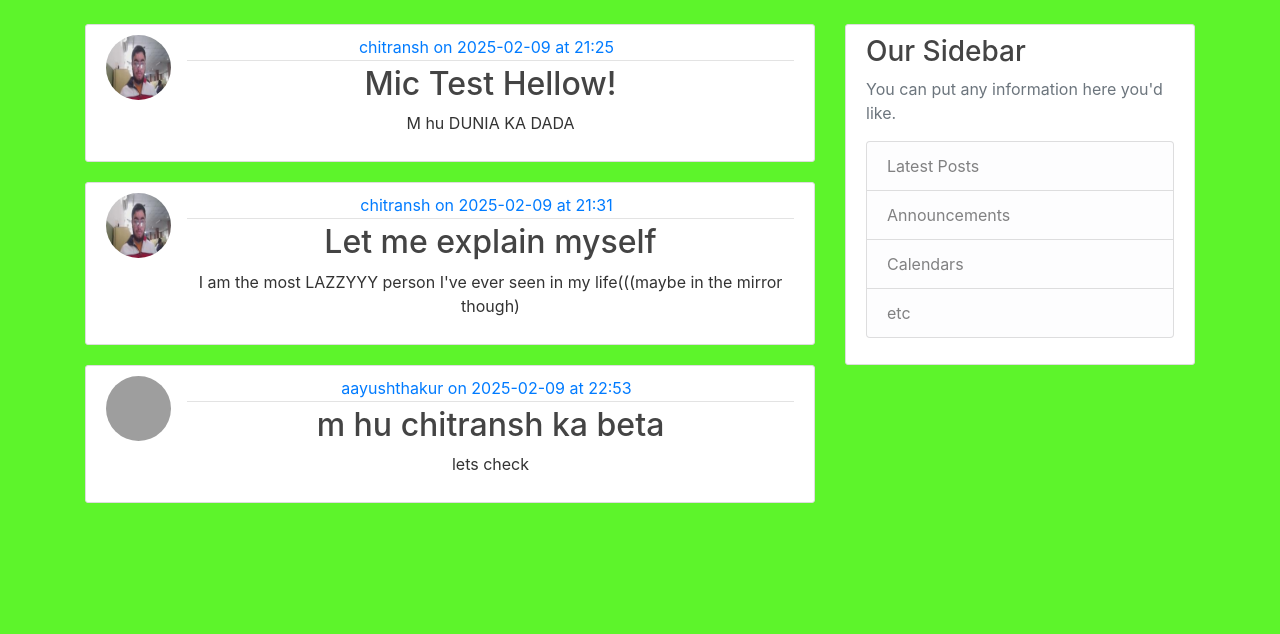
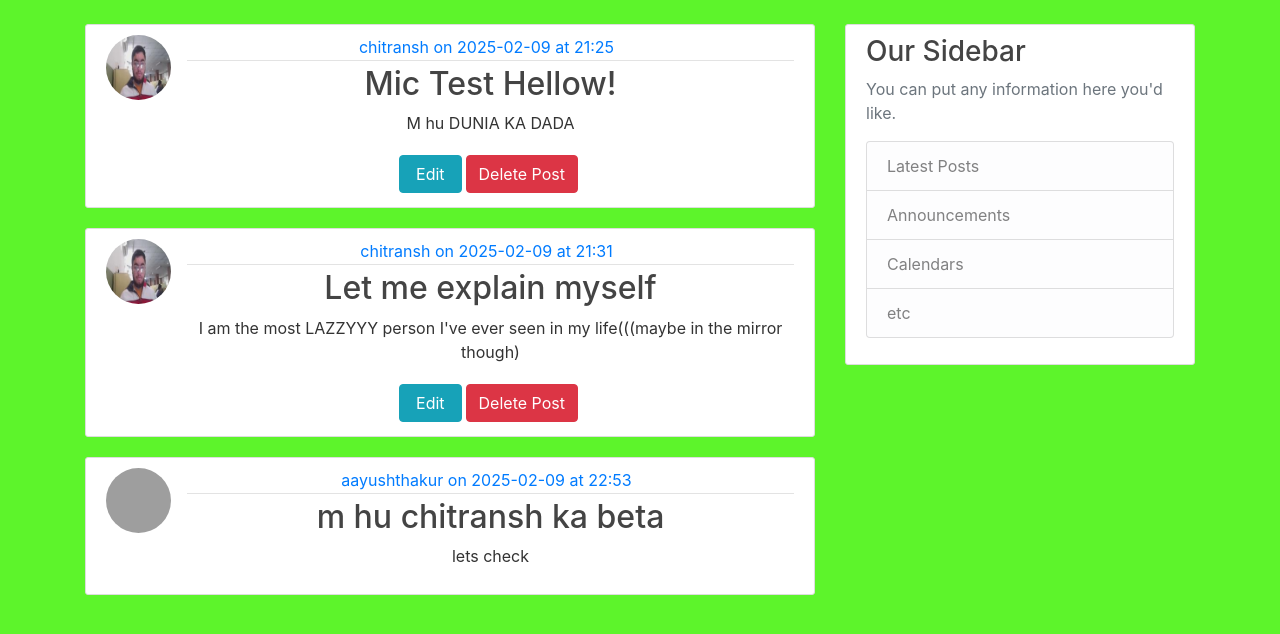
Before and after one commit to chitranshcodes/Flask-blog, a Flask app: page /home in a window 1280 px wide. Shown: the part 56-690 px from the top of the page. Run offline with Flask 3, Linux system fonts and the light colour scheme; a user stored in the database is signed in; grey boxes are pictures that could not be loaded.

Commit message:
post now editable and updatable

```diff
--- a/flaskblog/forms.py
+++ b/flaskblog/forms.py
@@ -50,3 +50,8 @@ class NewPostForm(FlaskForm):
     title= StringField('Title-of-the-Post', validators=[DataRequired()])
     content= TextAreaField('Content', validators=[DataRequired()])
     submit=SubmitField('Post')
+
+class UpdatePostForm(FlaskForm):
+    title= StringField('Title-of-the-Post', validators=[DataRequired()])
+    content= TextAreaField('Content', validators=[DataRequired()])
+    submit=SubmitField('Update Post')
--- a/flaskblog/routes.py
+++ b/flaskblog/routes.py
@@ -1,9 +1,9 @@
 import os
 import secrets
 from PIL import Image
-from flask import render_template, url_for, flash, redirect, request
+from flask import render_template, url_for, flash, redirect, request, abort
 from flaskblog.models import User, Post
-from flaskblog.forms import RegistrationForm, LoginForm, UpdationForm, NewPostForm
+from flaskblog.forms import RegistrationForm, LoginForm, UpdationForm, NewPostForm, UpdatePostForm
 from flaskblog import app, db,bcrypt
 from flask_login import login_user, current_user, logout_user, login_required
 
@@ -104,3 +104,23 @@ def new_post():
 def post(post_id):
     post=Post.query.get_or_404(post_id)
     return render_template('post.html', post=post)
+
+@app.route("/post/<int:post_id>/update", methods=['GET', 'POST'])
+@login_required
+def post_update(post_id):
+    form=UpdatePostForm()
+    post=Post.query.get_or_404(post_id)
+    if post.author!=current_user:
+        abort(403)
+    if form.validate_on_submit():
+        post.title=form.title.data
+        post.content=form.content.data
+        db.session.commit()
+        flash('Updated changes', 'success')
+        return redirect(url_for('home'))
+    if request.method=='GET':
+        form.title.data=post.title
+        form.content.data=post.content
+
+
+    return render_template('post_update.html', title='Update Post', form=form)
--- a/flaskblog/templates/home.html
+++ b/flaskblog/templates/home.html
@@ -10,6 +10,9 @@
         }
         .posts{
             text-align: center;
+        }
+        span{
+            padding: 20px;
         }
     </style>
     {%endblock%}
@@ -25,6 +28,9 @@
           </div>
           <h2><a class="article-title" href="{{ url_for('post',post_id=post.id) }}">{{ post.title }}</a></h2>
           <p class="article-content">{{ post.content }}</p>
+          {%if post.author==current_user %}
+          <span class="btn btn-info"><a class="text-white m-1" href="{{url_for('post_update', post_id=post.id)}}" >Edit</a></span><span class="m-1 btn btn-danger"><a class="text-white" href="{{url_for('post_delete', post_id=post.id)}}" >Delete Post</a>    </span>
+          {%endif%}
         </div>
       </article>
        {% endfor %}
```
Also changed, not shown: flaskblog/templates/post_update.html (added, +45 -0 lines), instance/site.db.
